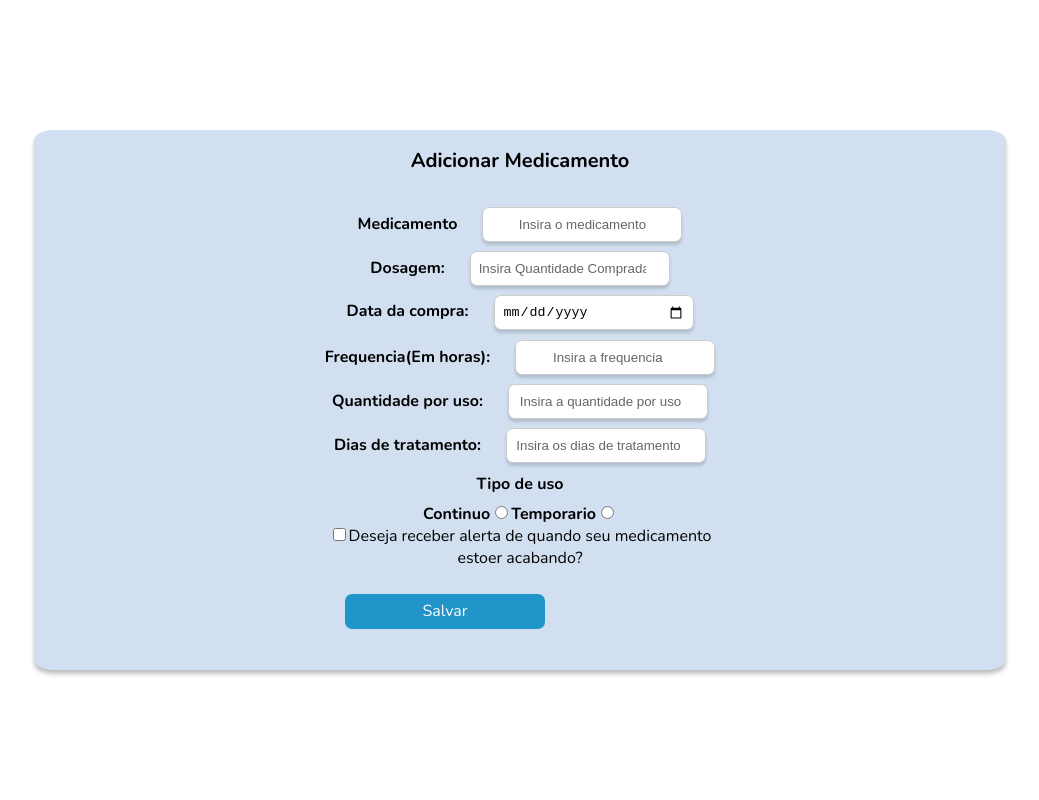
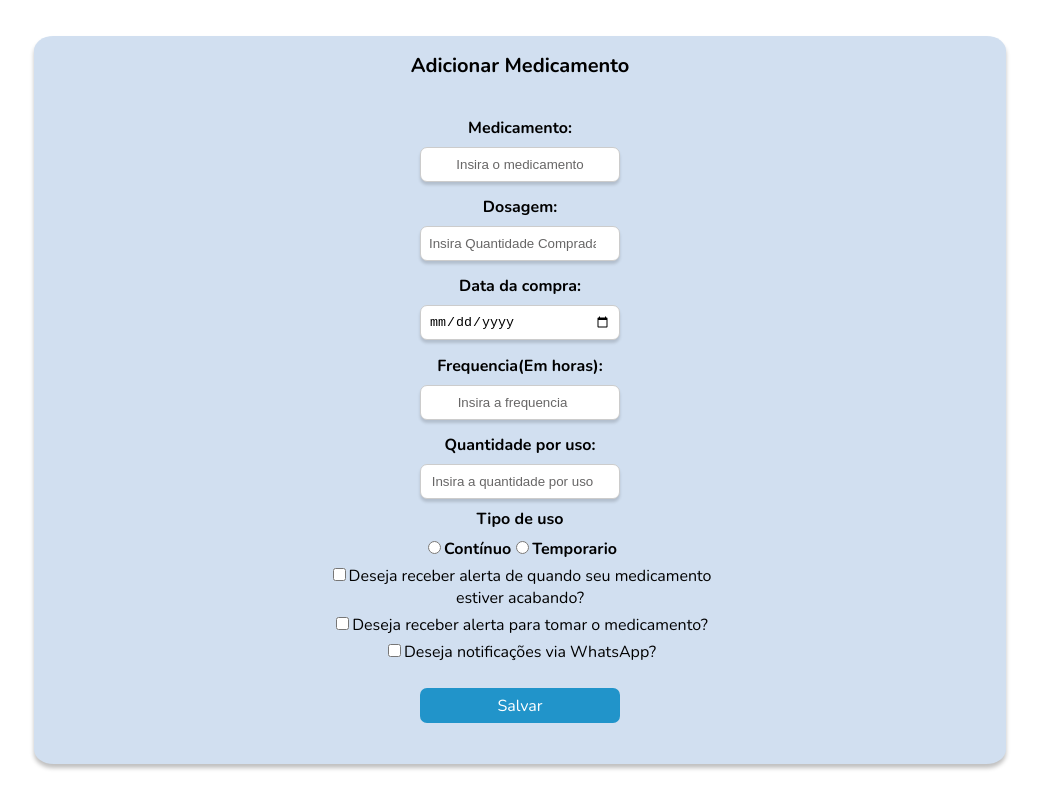
Before and after one commit to Thainasp/medsync, a React (Vite) app: page /addMed in a window 1280 px wide. Shown: the whole page, without its empty margins (120-1159 px from the left). Built offline with nearby package versions, Linux system fonts and the light colour scheme.

Commit message:
finalizando adicao dos campos e iniciando captura dos dados

```diff
--- a/src/components/forms.jsx
+++ b/src/components/forms.jsx
@@ -8,27 +8,35 @@ export const FormContainer = styled.form`
   margin: 0 auto;
   padding: 1rem;
   font-size: 16px;
+  justify-content: center;
+  align-items: center;
 `;
 
 export const InputField = styled.input`
   width: 200px;
   height: 35px;
-  margin-left: 25px;
   box-sizing: border-box;
   margin-bottom: 0.7em;
   padding: 0.5rem;
   border: 1px solid #ccc;
   border-radius: 7px;
   box-shadow: rgba(0, 0, 0, 0.15) 0px 3px 3px 0px;
-  `;
+`;
 
+export const FormGroup = styled.div`
+  display: flex;
+  flex-direction: column;
+  justify-content: center;
+  align-items: center;
+  margin-top: 5px;
+`;
 
 export const Label = styled.label`
-  font-family: 'Nunito', sans-serif;
+  font-family: "Nunito", sans-serif;
   font-weight: 20;
   margin-bottom: 0.5rem;
   font-weight: bold;
-  `;
+`;
 
 export const Legend = styled.legend`
   font-family: "Nunito", sans-serif;
@@ -42,4 +50,4 @@ export const ErrorMessage = styled.p`
   font-size: 0.8rem;
   margin-top: -0.8rem;
   margin-bottom: 1rem;
-  `;
+`;
--- a/src/components/myButton.jsx
+++ b/src/components/myButton.jsx
@@ -1,10 +1,10 @@
-import styled from 'styled-components';
+import styled from "styled-components";
 
 const Button = styled.button`
-  background: ${props => props.$primary ? "#2194CA" : "turquoise"};
-  color: ${props => props.$primary ? "white" : "#FFFFFF"};
-
-  font-family: 'Nunito', sans-serif;
+  background: ${(props) => (props.$primary ? "#2194CA" : "turquoise")};
+  color: ${(props) => (props.$primary ? "white" : "#FFFFFF")};
+  display: flex;
+  font-family: "Nunito", sans-serif;
   font-weight: 200;
   font-optical-sizing: auto;
   font-size: 16px;
@@ -13,19 +13,21 @@ const Button = styled.button`
   height: 35px;
   margin: 25px;
   padding: 0.25em 1em;
-  border: 2px solid #2194CA;
+  border: 2px solid #2194ca;
   border-radius: 7px;
   transition: background-color 0.3s ease, border-color 0.3s ease;
+  justify-content: center;
+  align-items: center;
 
   &:hover {
-    background: ${props => props.$primary ? "#2194CA" : "turquoise"};
-    color: ${props => props.$primary ? "white" : "#FFFFFF"};
-    border-color: ${props => props.$primary ? "#2194CA" : "turquoise"};
+    background: ${(props) => (props.$primary ? "#2194CA" : "turquoise")};
+    color: ${(props) => (props.$primary ? "white" : "#FFFFFF")};
+    border-color: ${(props) => (props.$primary ? "#2194CA" : "turquoise")};
   }
 
   &:focus {
-    background: ${props => props.$primary ? "#386CA8" : "dark blue"};
-    border-color: ${props => props.$primary ? "#386CA8" : "dark blue"};
+    background: ${(props) => (props.$primary ? "#386CA8" : "dark blue")};
+    border-color: ${(props) => (props.$primary ? "#386CA8" : "dark blue")};
     color: white;
     outline: none;
     box-shadow: none;
--- a/src/pages/addMed.jsx
+++ b/src/pages/addMed.jsx
@@ -1,22 +1,27 @@
+import React, { useState } from "react";
+
 import { QuadroFundo } from "../components/quadroFundo";
 import { TextoImportante } from "../components/TextoImportante";
 import { TextoLongo } from "../components/TextoLongos";
 import { MyButton } from "../components/myButton";
 import { TelaBase } from "../components/telaBase";
-import { FormContainer, Label , InputField, ErrorMessage , Legend} from "../components/forms";
-import { useState } from "react";
+import {
+  FormContainer,
+  Label,
+  InputField,
+  ErrorMessage,
+  Legend,
+  FormGroup,
+} from "../components/forms";
 
-export function AdicionarMed() {
-    const [formData, setFormData] = useState({
-      medicamento: "",
-      qntComprada: "",
-      dataCompra: "",
-      frequencia: "",
-      qntPorUso: "",
-      diasTratamento: "",
-      tipoUso: "Continuo",
-      alertaEstoque: false,
-    });
+const AdicionarMed = () => {
+  const [nomeMedicamento, setNomeMedicamento] = useState("");
+  const [dosagem, setDosagem] = useState(0);
+  const [dataCompra, setDataCompra] = useState("");
+  const [frequencia, setFrequencia] = useState("");
+  const [qtdUso, setQtdUso] = useState(0);
+  const [tipoUso, setTipoUso] = useState("");
+  const [qtdDiasTratamento, setQtdDiasTratamento] = useState(0);
 
   const handleChange = (e) => {
     const { name, value, type, checked } = e.target;
@@ -32,14 +37,13 @@ export function AdicionarMed() {
     alert("Medicamento salvo com sucesso!");
   };
   return (
-
     <TelaBase>
       <QuadroFundo>
         <TextoImportante>Adicionar Medicamento</TextoImportante>
 
         <FormContainer>
-            <div className="form-group">
-              <Label htmlFor="medicamento">Medicamento</Label>
+          <FormGroup>
+            <Label htmlFor="medicamento">Medicamento:</Label>
             <InputField
               type="text"
               id="medicamento"
@@ -47,18 +51,18 @@ export function AdicionarMed() {
               required
               placeholder="Insira o medicamento"
             />
-            </div>
-            <div className="form-group">
+          </FormGroup>
+          <FormGroup>
             <Label htmlFor="dosagem">Dosagem:</Label>
             <InputField
               type="number"
-                id="qqtcomprada"
-                name="qqtcomprada"
+              id="dosagem"
+              name="dosagem"
               required
               placeholder="Insira Quantidade Comprada"
             />
-            </div>
-            <div className="form-group">
+          </FormGroup>
+          <FormGroup>
             <Label htmlFor="dada-compra">Data da compra:</Label>
             <InputField
               type="date"
@@ -67,8 +71,8 @@ export function AdicionarMed() {
               required
               placeholder="Insira a data da compra"
             />
-            </div>
-            <div className="form-group">
+          </FormGroup>
+          <FormGroup>
             <Label htmlFor="frequencia">Frequencia(Em horas):</Label>
             <InputField
               type="number"
@@ -77,8 +81,8 @@ export function AdicionarMed() {
               required
               placeholder="Insira a frequencia"
             />
-            </div>
-            <div className="form-group">
+          </FormGroup>
+          <FormGroup>
             <Label htmlFor="quantidadeporUso">Quantidade por uso:</Label>
             <InputField
               type="number"
@@ -87,39 +91,73 @@ export function AdicionarMed() {
               required
               placeholder="Insira a quantidade por uso"
             />
-            </div>
-            <div className="form-group">
-              <Label htmlFor="diasTratamento">Dias de tratamento:</Label>
-              <InputField
-                type="number"
-                id="diasTratamento"
-                name="diasTratamento"
-                required
-                placeholder="Insira os dias de tratamento"
+          </FormGroup>
+          <div>
+            <Legend>Tipo de uso</Legend>
+            <input
+              type="radio"
+              id="Continuo"
+              name="uso"
+              value="continuo"
+              onClick={(e) => setTipoUso(e.target.value)}
             />
-            </div>
-            <div className="form-group">
-              <Legend>Tipo de uso</Legend>
-              <Label htmlFor="Continuo">Continuo</Label>
-              <input type="radio" id="Continuo" name="uso" value="Continu" />
-              <Label htmlFor="Eventual">Temporario</Label>
+            <Label htmlFor="Continuo">Contínuo</Label>
             <input
               type="radio"
               id="Temporario"
               name="uso"
-                value="Temporario"
+              value="temporario"
+              onClick={(e) => setTipoUso(e.target.value)}
             />
+            <Label htmlFor="Eventual">Temporario</Label>
           </div>
 
-            <div className="form-group">
+          {tipoUso === "temporario" && (
+            <FormGroup>
+              <Label htmlFor="qtdDiasTratamento">Dias de tratamento</Label>
+              <InputField
+                type="number"
+                name="qtdDiasTratamento"
+                id="qtdDiasTratamento"
+                placeholder="Dias de tratamento"
+              />
+            </FormGroup>
+          )}
+
+          <FormGroup>
+            <label htmlFor="AlertaEstoque">
               <input type="checkbox" id="AlertaEstoque" name="AlertaEstoque" />
-              <label htmlFor="AlertaEstoque">
-                Deseja receber alerta de quando seu medicamento estoer acabando?
+              Deseja receber alerta de quando seu medicamento estiver acabando?
             </label>
-            </div>
+          </FormGroup>
+
+          <FormGroup>
+            <label htmlFor="AlertaMedicamento">
+              <input
+                type="checkbox"
+                id="AlertaMedicamento"
+                name="AlertaMedicamento"
+              />
+              Deseja receber alerta para tomar o medicamento?
+            </label>
+          </FormGroup>
+
+          <FormGroup>
+            <label htmlFor="AlertaWhatsapp">
+              <input
+                type="checkbox"
+                id="AlertaWhatsapp"
+                name="AlertaWhatsapp"
+              />
+              Deseja notificações via WhatsApp?
+            </label>
+          </FormGroup>
+
           <MyButton type="submit">Salvar</MyButton>
         </FormContainer>
       </QuadroFundo>
     </TelaBase>
   );
-}
+};
+
+export default AdicionarMed;
```
Also changed, not shown: src/App.jsx (+16 -18 lines). Lines whose indentation alone changed are shown as unchanged.
